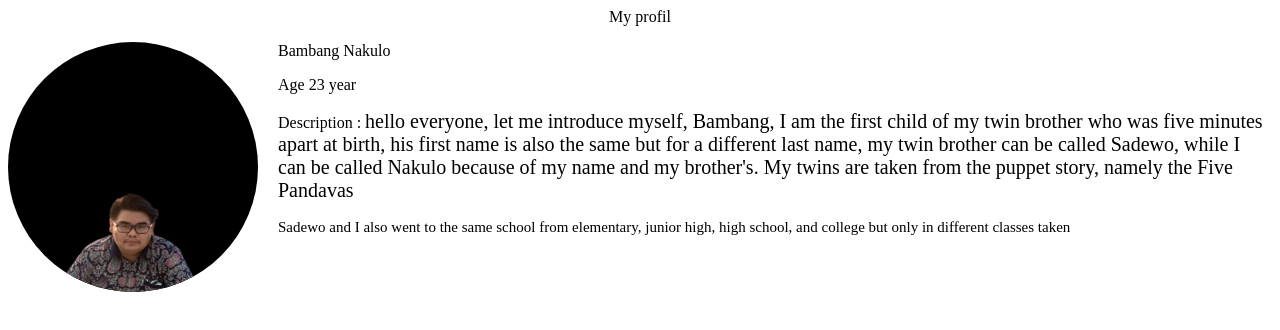
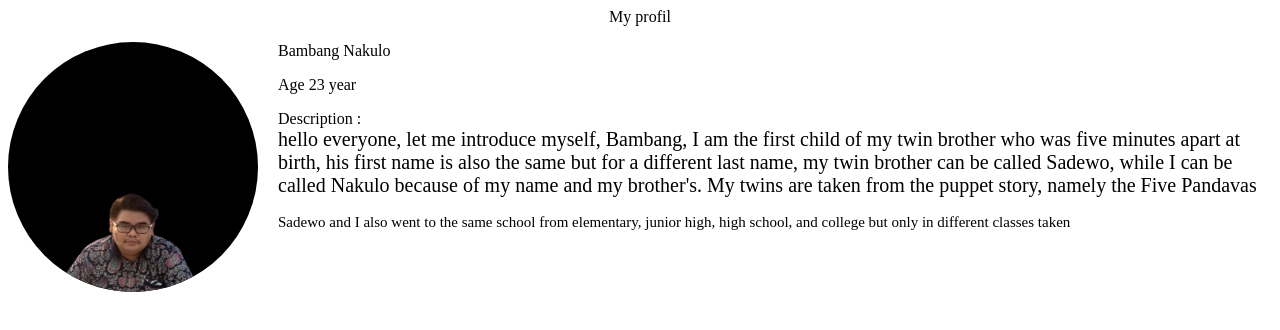
Before and after one commit to zettacamp-bambang-nakulo/mini_project_hosting, a plain HTML site: page project3.html in a window 1280 px wide. Drawn offline with Linux system fonts and the light colour scheme.

Commit message:
css_day1_project3_new

```diff
--- a/project3.html
+++ b/project3.html
@@ -13,7 +13,7 @@
             <img src="assets/img/bio.png">
             <p> Bambang Nakulo</p>
             <p> Age 23 year</p>
-            <p> Description :
+            <p> Description :<br>
             <span class="p-1"> hello everyone, let me introduce myself, Bambang, I am the first child of my twin brother who was five minutes apart at birth, his first name is also the same but for a different last name, my twin brother can be called Sadewo, while I can be called Nakulo because of my name and my brother's. My twins are taken from the puppet story, namely the Five Pandavas</span>
             </p>
             <p>
```
